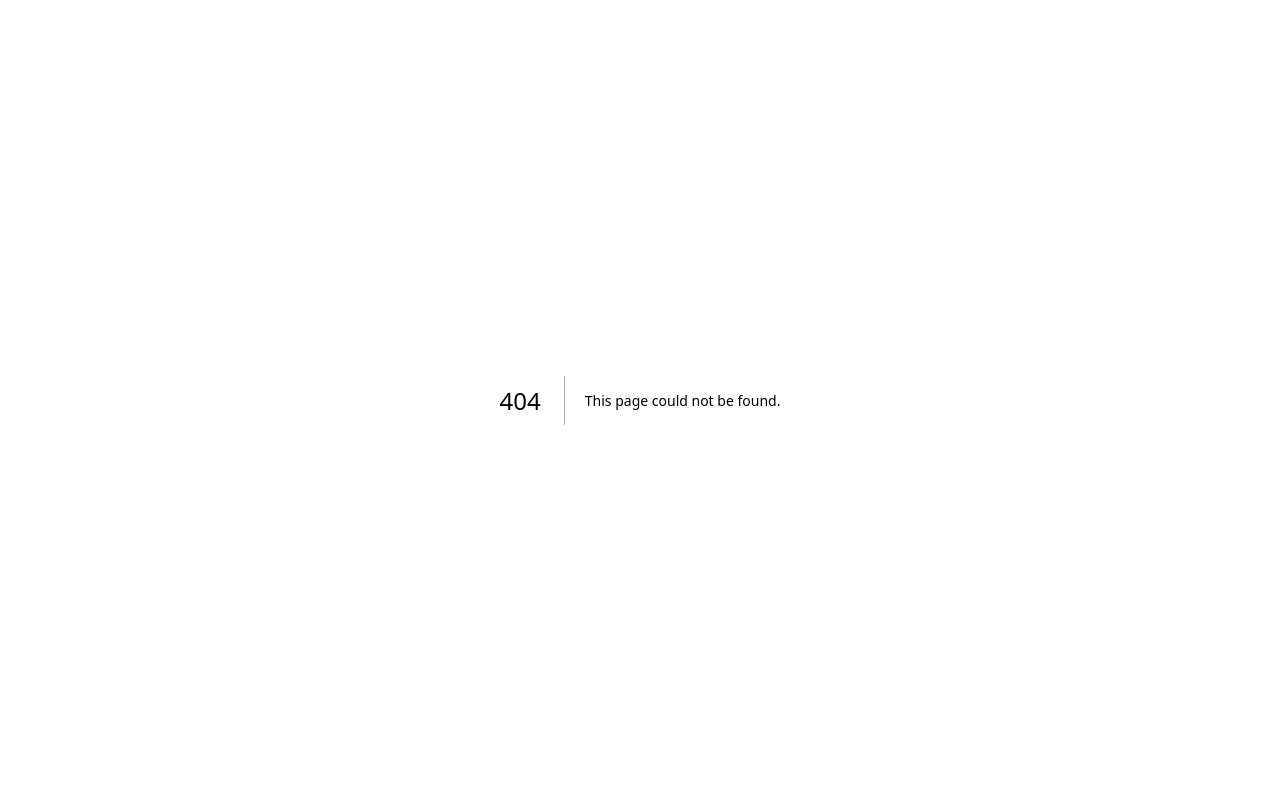
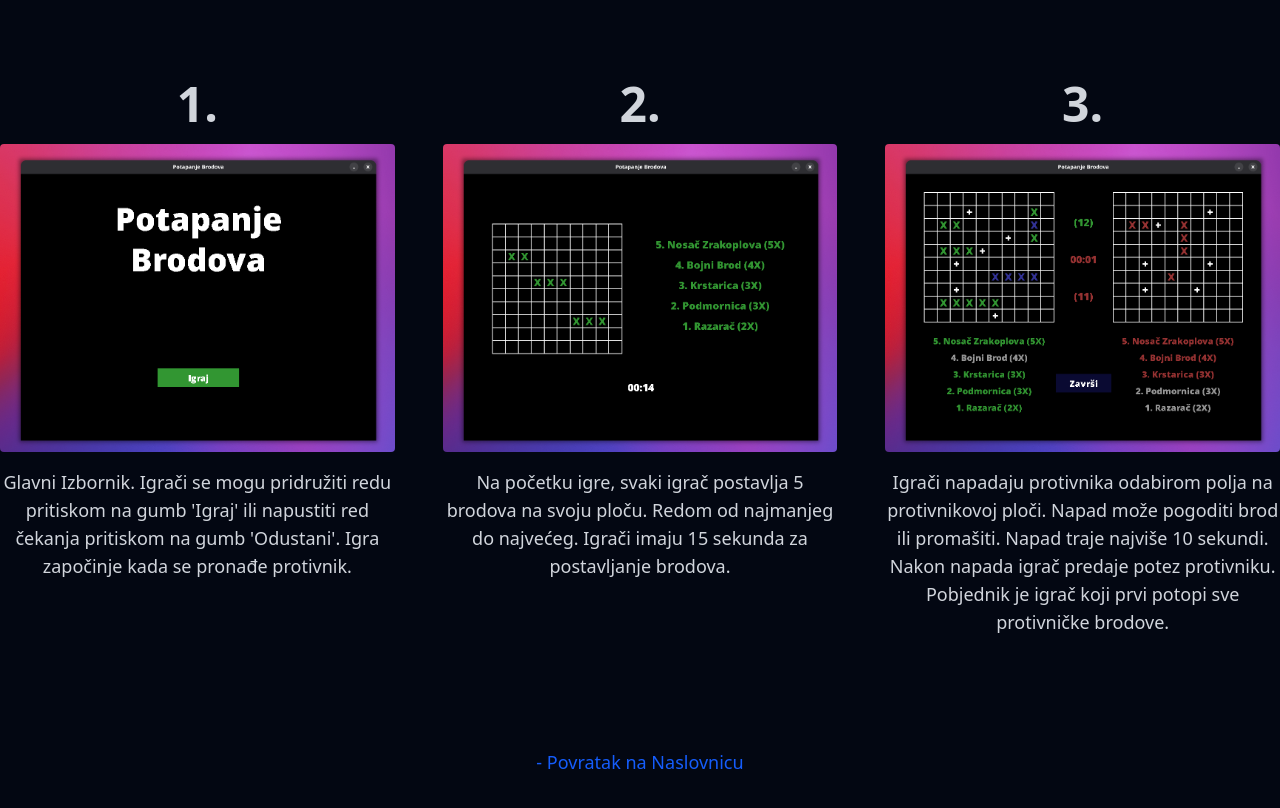
Before and after one commit to markoHR01/sinking-ships-website, a Next.js app: page /pravila in a window 1280 px wide. Before the commit this address had no page. Shown: the top 808 px of the page. Built offline with nearby package versions, Linux system fonts and the light colour scheme.

Commit message:
Add: app/pravila/page

```diff
--- /dev/null
+++ b/src/app/pravila/page.tsx
@@ -0,0 +1,79 @@
+import Image from "next/image"
+import Link from "next/link"
+
+export default function PravilaPage() {
+    return (
+        <main className="py-10 flex flex-col items-center space-y-12">
+
+          {/* Step 1 - Step 2 - Step 3 */}
+          <div className="py-10 flex justify-center items-start gap-12">
+
+            {/* Step 1 */}
+            <div className="flex flex-col items-center text-center space-y-4 mx-auto">
+              <h2 className="text-5xl font-bold">1.</h2>
+              <Image
+                src="/slike/menu.png"
+                alt="Igra - Izbornik"
+                width={534}
+                height={416}
+                className="rounded"
+              />
+              <p className="max-w-md text-lg">
+                Glavni Izbornik. Igrači se mogu pridružiti
+                redu pritiskom na gumb 'Igraj' ili napustiti
+                red čekanja pritiskom na gumb 'Odustani'.
+                Igra započinje kada se pronađe protivnik.
+              </p>
+            </div>
+
+            {/* Step 2 */}
+            <div className="flex flex-col items-center text-center space-y-4 mx-auto">
+              <h2 className="text-5xl font-bold">2.</h2>
+              <Image
+                src="/slike/setup.png"
+                alt="Igra - Početak"
+                width={534}
+                height={416}
+                className="rounded"
+              />
+              <p className="max-w-md text-lg">
+                Na početku igre, svaki igrač postavlja 5
+                brodova na svoju ploču. Redom od najmanjeg
+                do najvećeg. Igrači imaju 15 sekunda za
+                postavljanje brodova.
+              </p>
+            </div>
+
+            {/* Step 3 */}
+            <div className="flex flex-col items-center text-center space-y-4 mx-auto">
+              <h2 className="text-5xl font-bold">3.</h2>
+              <Image
+                src="/slike/play.png"
+                alt="Igra - Igra"
+                width={534}
+                height={416}
+                className="rounded"
+              />
+              <p className="max-w-md text-lg">
+                Igrači napadaju protivnika odabirom polja na
+                protivnikovoj ploči. Napad može pogoditi brod
+                ili promašiti. Napad traje najviše 10 sekundi.
+                Nakon napada igrač predaje potez protivniku.
+                Pobjednik je igrač koji prvi potopi sve
+                protivničke brodove.
+              </p>
+            </div>
+          </div>
+
+          {/* Back to Home */}
+          <div className="pt-6">
+            <Link
+              href="/"
+              className="text-blue-600 hover:underline text-lg"
+            >
+              - Povratak na Naslovnicu
+            </Link>
+          </div>
+        </main>
+    )
+}
```
